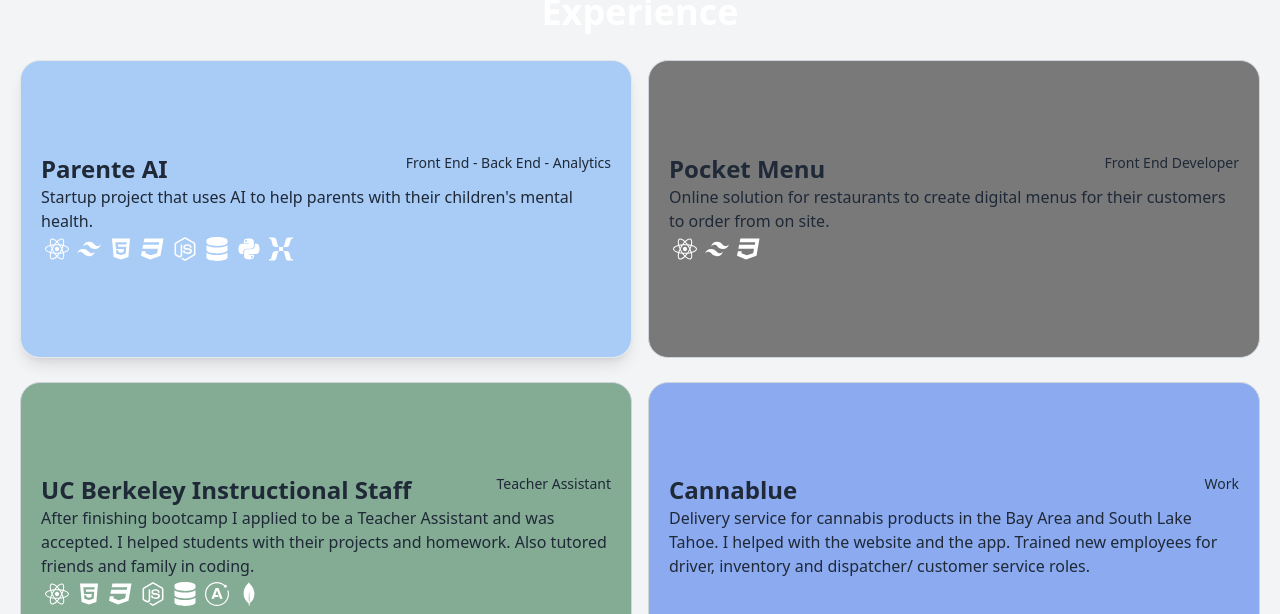
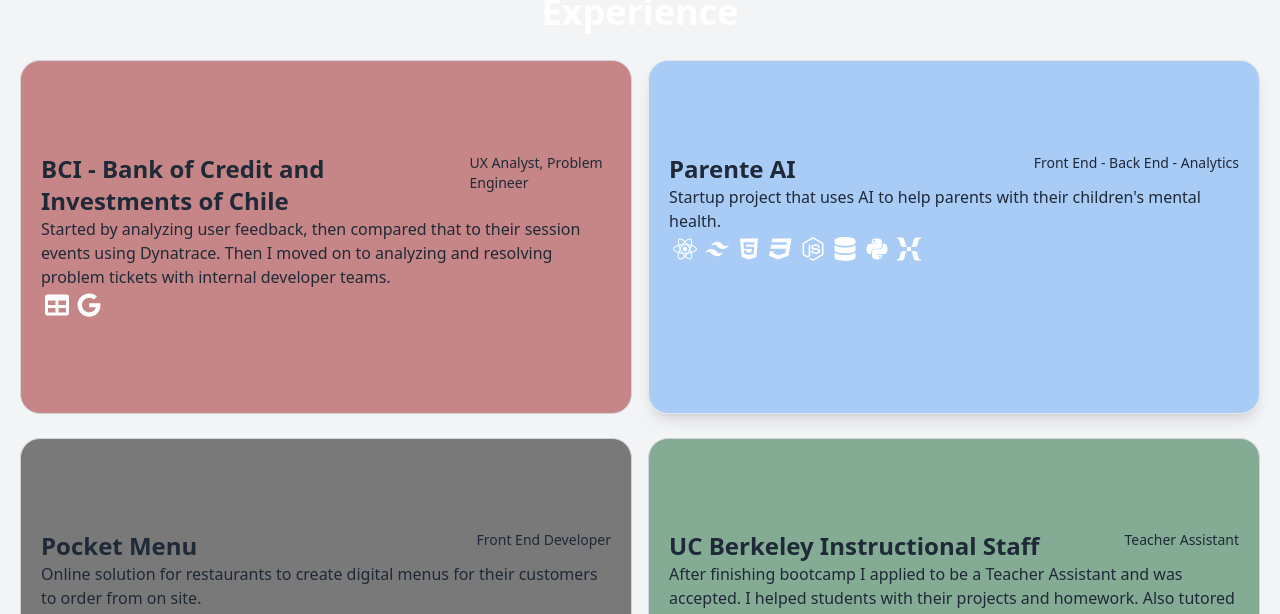
Before and after one commit to Rockoban420/pro_portfolio, a React (Create React App) app: page / in a window 1280 px wide. Shown: the part 788-1402 px from the top of the page. Built offline with nearby package versions, Linux system fonts and the light colour scheme; the HTML template or start-up script is replaced by a standard one.

Commit message:
added bankwork

```diff
--- a/src/comps/Work.js
+++ b/src/comps/Work.js
@@ -9,6 +9,8 @@
     FaHtml5,
     FaPython,
     FaFigma,
+    FaTable,
+    FaGoogle,
 } from 'react-icons/fa';
 
 import { RiTailwindCssFill, } from 'react-icons/ri';
@@ -54,6 +56,36 @@
                 <div
                     className="grid gap-x-4 gap-y-2 md:grid-cols-2 mx-5 mb-10 grid-cols-1"
                 >
+                    <div
+                        className='bg-red-800 bg-opacity-50 border border-gray-300 my-2 py-[15%] rounded-[20px]'
+                    >
+                        <div
+                            className='flex flex-row justify-between w-full'
+                        >
+                        <h1
+                            className='text-2xl mx-5 font-bold text-gray-800 dark:text-white'
+                        >
+                            BCI - Bank of Credit and Investments of Chile
+                        </h1>
+                        <h1
+                            className='text-sm mx-5 items-center align-middle text-gray-800 dark:text-white'
+                        >
+                            UX Analyst, Problem Engineer
+                        </h1>
+                        </div>
+                        <p
+                            className='text-gray-800 dark:text-white mx-5'
+                        >
+                            Started by analyzing user feedback, then compared that to their session events using Dynatrace. Then I moved on to analyzing and resolving problem tickets with internal developer teams.
+                        </p>
+                        <div
+                            className='flex flex-row justify-start mx-5'
+                        >
+                            <FaTable className='text-white scale-150 m-2' />
+                            <FaGoogle className='text-white scale-150 m-2' />
+
+                        </div>
+                    </div>
                     <div
                         className='bg-blue-400 bg-opacity-50 border shadow-lg my-2 py-[15%] rounded-[20px]'
                     >
```
